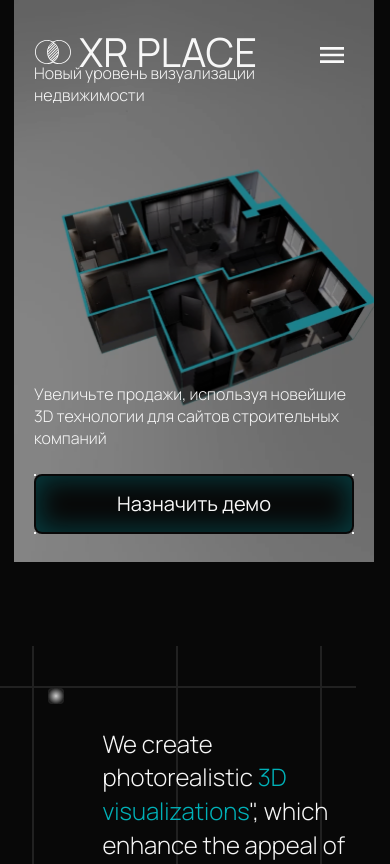
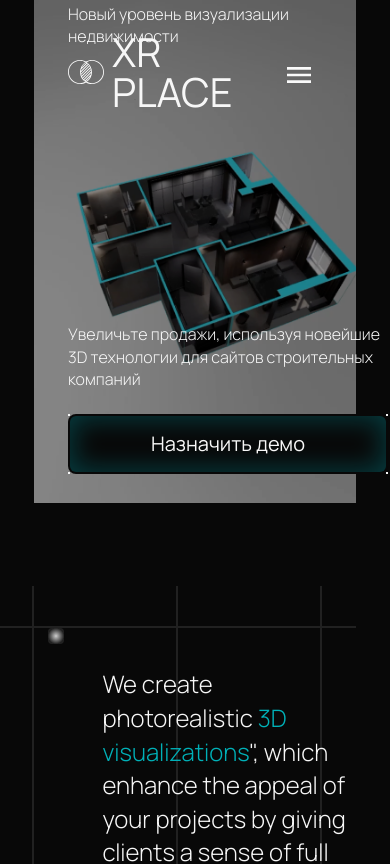
Before and after one commit to dorofeeva-olga74/XR-Place-Visual, a React (Vite) app: page / in a window 390 px wide. Shown: the top 864 px of the page. Built offline with nearby package versions, Linux system fonts and the light colour scheme; no server answers.

Commit message:
SectionIntroHeader

```diff
--- a/src/App.tsx
+++ b/src/App.tsx
@@ -5,11 +5,13 @@ import Metrics from './components/Metrics/Metrics';
 import Team from './components/Team/Team';
 import Projects from './components/Projects/Projects';
 import Intro from './components/Intro/Intro';
+import Header from './components/Header/Header';
 
 function App() {
   return (
     <>
       <Layout>
+        <Header />
         <Intro />
         <Widget />
         <Projects />
--- a/src/components/Header/Header.module.scss
+++ b/src/components/Header/Header.module.scss
@@ -1,31 +1,30 @@
-@import '../../styles/globals';
+@use '../../styles/globals';
 
 .header {
   padding-top: 20px;
   padding-bottom: 20px;
   position: relative;
   margin: 0 auto;
-  max-width: 1440px;
-  background-color: $black-bg;
-  color: $white-txt;
+  width: 100%;
+  background-color: globals.$black-bg;
+  color: globals.$white-txt;
   display: flex;
   justify-content: space-between;
   align-items: center;
 
   @media (width < 1440px) {
-    width: 700px;
     background-color: transparent;
     position: absolute;
     top: 0;
     left: 0;
     right: 0;
     z-index: 2;
+    padding: 0 68px;
   }
 
   @media (width < 768px) {
     padding-top: 32px;
     padding-bottom: 8px;
-    width: 320px;
     background-color: transparent;
     position: absolute;
     top: 0;
@@ -44,10 +43,10 @@
     }
 
     .header-logo-text {
-      @include text-subheader-s;
+      @include globals.text-subheader-s;
 
       @media (width < 1440px) {
-        @include mobile-h1;
+        @include globals.mobile-h1;
       }
     }
   }
--- a/src/components/Header/Header.tsx
+++ b/src/components/Header/Header.tsx
@@ -4,12 +4,11 @@ import LangButton from './LangButton/LangButton';
 import Logo from '../../vendor/images/logo1.svg';
 import { useState } from 'react';
 import PopUp from './PopUp/PopUp';
+import useWindowWidth from '../../utils/hooks/useWindowWidth';
 
-interface HeaderProps {
-  windowWidth: number;
-}
+export default function Header() {
+  const { width } = useWindowWidth();
 
-const Header: React.FC<HeaderProps> = ({ windowWidth }) => {
   const [isMenuOpen, setIsMenuOpen] = useState(false);
 
   const handleMenuOpen = () => {
@@ -23,18 +22,16 @@ const Header: React.FC<HeaderProps> = ({ windowWidth }) => {
           <img className={styles['header-logo-image']} src={Logo} alt="Логотип" />
           <p className={styles['header-logo-text']}>XR PLACE</p>
         </div>
-        {windowWidth >= 1440 ? (
+        {width >= 1440 ? (
           <>
             <Navigation />
-            <LangButton />
+            <LangButton windowWidth={width} />
           </>
         ) : (
-          !isMenuOpen && <LangButton OpenPopup={handleMenuOpen} windowWidth={windowWidth} isMenuOpen={isMenuOpen} />
+          !isMenuOpen && <LangButton OpenPopup={handleMenuOpen} windowWidth={width} isMenuOpen={isMenuOpen} />
         )}
       </header>
-      {isMenuOpen && <PopUp ClosePopUp={handleMenuOpen} windowWidth={windowWidth} isMenuOpen={isMenuOpen} />}
+      {isMenuOpen && <PopUp ClosePopUp={handleMenuOpen} windowWidth={width} isMenuOpen={isMenuOpen} />}
     </>
   );
-};
-
-export default Header;
+}
--- a/src/components/Header/LangButton/LangButton.module.scss
+++ b/src/components/Header/LangButton/LangButton.module.scss
@@ -1,4 +1,4 @@
-@import '../../../styles/globals';
+@use '../../../styles/globals';
 
 .lang-section {
   display: flex;
@@ -12,9 +12,9 @@
   }
 
   .lang-section-link {
-    @include text-text-m;
+    @include globals.text-text-m;
 
-    color: $white-txt;
+    color: globals.$white-txt;
     padding: 4px 0;
     text-decoration: none;
   }
--- a/src/components/Header/LangButton/LangButton.tsx
+++ b/src/components/Header/LangButton/LangButton.tsx
@@ -10,7 +10,7 @@ interface LangButtonProps {
 
 const LangButton: React.FC<LangButtonProps> = ({ OpenPopup, className, isMenuOpen, windowWidth }) => {
   return (
-    <div className={`${styles['lang-section']} ${className}`}>
+    <div className={`${styles['lang-section']} ${className ? className : ''}`}>
       {(isMenuOpen || (windowWidth && windowWidth > 768)) && (
         <>
           <a className={styles['lang-section-link']} href="#">
--- a/src/components/Header/Navigation/Navigation.module.scss
+++ b/src/components/Header/Navigation/Navigation.module.scss
@@ -1,4 +1,4 @@
-@import '../../../styles/globals';
+@use '../../../styles/globals';
 
 .navigation-list {
   display: flex;
@@ -11,10 +11,10 @@
     list-style: none;
 
     .navigation-list-item-link {
-      @include text-text-m;
+      color: globals.$white-txt;
+      text-decoration: none;
 
-      color: $white-txt;
-      text-decoration: none;
+      @include globals.text-text-m;
 
       @media (width < 1044px) {
         text-decoration: underline;
--- a/src/components/Header/Navigation/Navigation.tsx
+++ b/src/components/Header/Navigation/Navigation.tsx
@@ -1,19 +1,22 @@
 import styles from './Navigation.module.scss';
-
-const menuListItem = [
-  { id: 1, name: '3D-виджет', href: '#' },
-  { id: 2, name: 'Преимущества', href: '#' },
-  { id: 3, name: 'Реализованные проекты', href: '#' },
-  { id: 4, name: 'Метрики', href: '#' },
-  { id: 5, name: 'Процесс работы', href: '#' },
-  { id: 6, name: 'О нас', href: '#' },
-];
+import { useTranslation } from 'react-i18next';
 
 interface NavigationProps {
   className?: string;
 }
 
 const Navigation: React.FC<NavigationProps> = ({ className }) => {
+  const { t } = useTranslation();
+
+  const menuListItem = [
+    { id: 1, name: t('components.header.widget'), href: '#' },
+    { id: 2, name: t('components.header.advantages'), href: '#' },
+    { id: 3, name: t('components.header.project'), href: '#' },
+    { id: 4, name: t('components.header.metrics'), href: '#' },
+    { id: 5, name: t('components.header.process'), href: '#' },
+    { id: 6, name: t('components.header.about'), href: '#' },
+  ];
+
   return (
     <nav>
       <ul className={`${styles['navigation-list']} ${className}`}>
--- a/src/components/Header/PopUp/PopUp.module.scss
+++ b/src/components/Header/PopUp/PopUp.module.scss
@@ -1,10 +1,11 @@
-@import '../../../styles/globals';
+@use '../../../styles/globals';
 
 .popup {
   padding-top: 32px;
-  margin-left: -34px;
-  width: 768px;
-  background-color: $black-bg;
+  padding-left: -34px;
+  margin-left: auto;
+  width: auto;
+  background-color: globals.$black-bg;
   position: absolute;
   inset: 0;
   height: 100vh;
@@ -16,8 +17,7 @@
   gap: 40px;
 
   @media (width < 768px) {
-    width: 360px;
-    margin-left: -20px;
+    padding-left: -20px;
   }
 
   .popup-header {
@@ -33,10 +33,10 @@
       gap: 8px;
 
       .popup-logo-text {
-        @include mobile-h1;
+        text-decoration: none;
+        color: globals.$white-txt;
 
-        text-decoration: none;
-        color: $white-txt;
+        @include globals.mobile-h1;
       }
     }
 
@@ -62,11 +62,11 @@
   padding: 0 20px;
 
   .lang-section-link {
-    @include text-text-m;
-
-    color: $white-txt;
+    color: globals.$white-txt;
     padding: 4px 0;
     text-decoration: none;
+
+    @include globals.text-text-m;
   }
 }
 
--- a/src/components/Intro/Intro.module.scss
+++ b/src/components/Intro/Intro.module.scss
@@ -1,52 +1,30 @@
-@import '../../styles/globals';
+@use '../../styles/globals';
 
 .intro {
-  max-width: 1440px;
+  width: 100%;
   position: relative;
   margin: 0 auto;
 
-  @media (width < 1440px) {
-    max-width: 768px;
-  }
-
-  @media (width < 768px) {
-    max-width: 360px;
-  }
-
   .intro-img {
-    max-width: 1440px;
+    width: 100%;
     position: relative;
     margin: 0 auto;
-
-    @media (width = 1440px) {
-      margin-left: -34px;
-    }
-
-    @media (width < 1440px) {
-      max-width: 768px;
-      margin-left: -34px;
-    }
-
-    @media (width < 768px) {
-      max-width: 360px;
-      margin-left: -20px;
-    }
   }
 
   .intro-text {
     display: flex;
     justify-content: space-between;
+    width: 100%;
 
     @media (width < 1440px) {
-      width: 700px;
       background-color: transparent;
       position: absolute;
       bottom: 40px;
       z-index: 2;
+      padding: 0 34px;
     }
 
     @media (width < 768px) {
-      width: 320px;
       flex-direction: column-reverse;
       gap: 276px;
       background-color: transparent;
@@ -74,17 +52,16 @@
 
       .intro-text-leftbox-text {
         padding-right: 66px;
+        color: globals.$white-txt;
 
-        @include text-text-m;
-
-        color: $white-txt;
+        @include globals.text-text-m;
 
         @media (width < 1440px) {
           padding-right: 0;
         }
 
         @media (width < 768px) {
-          @include mobile-m;
+          @include globals.mobile-m;
         }
       }
     }
@@ -106,12 +83,11 @@
 
       .intro-text-rightbox-h1 {
         margin: 0;
-
-        @include desktop-h1;
-
         padding-bottom: 28px;
         padding-top: 20px;
-        color: $white-txt;
+        color: globals.$white-txt;
+
+        @include globals.desktop-h1;
 
         @media (width < 1440px) {
           padding-top: 0;
@@ -124,12 +100,12 @@
       }
 
       .intro-text-rightbox-text {
-        @include text-text-m;
+        color: globals.$white-txt;
 
-        color: $white-txt;
+        @include globals.text-text-m;
 
         @media (width < 768px) {
-          @include mobile-m;
+          @include globals.mobile-m;
         }
       }
     }
--- a/src/components/Intro/Intro.tsx
+++ b/src/components/Intro/Intro.tsx
@@ -1,39 +1,17 @@
-import { useEffect, useState } from 'react';
 import styles from './Intro.module.scss';
 import imgIntroBg1440 from '../../vendor/images/imgIntroBg1440.png';
 import imgIntroBg768 from '../../vendor/images/imgIntroBg768.png';
 import imgIntroBg360 from '../../vendor/images/imgIntroBg360.png';
-import Header from '../Header/Header';
 import IntroButton from '../Ui/IntroButton/IntroButton';
+import useWindowWidth from '../../utils/hooks/useWindowWidth';
 
 export default function Intro() {
-  const [windowWidth, setWindowWidth] = useState(() => {
-    if (window.innerWidth >= 1440) {
-      return 1440;
-    } else if (window.innerWidth >= 768) {
-      return 768;
-    } else {
-      return 360;
-    }
-  });
-
-  useEffect(() => {
-    const handleResize = () => {
-      setWindowWidth(window.innerWidth);
-    };
-    window.addEventListener('resize', handleResize);
-
-    return () => {
-      window.removeEventListener('resize', handleResize);
-    };
-  }, [windowWidth]);
+  const { width } = useWindowWidth();
 
   return (
     <section className={styles['intro']}>
-      <Header windowWidth={windowWidth} />
-
       {/* это для iframe */}
-      <img className={styles['intro-img']} src={windowWidth >= 1440 ? imgIntroBg1440 : windowWidth >= 768 ? imgIntroBg768 : imgIntroBg360} />
+      <img className={styles['intro-img']} src={width >= 1440 ? imgIntroBg1440 : width >= 768 ? imgIntroBg768 : imgIntroBg360} />
 
       <div className={styles['intro-text']}>
         <div className={styles['intro-text-leftbox']}>
@@ -41,7 +19,7 @@ export default function Intro() {
           <IntroButton children={'Назначить демо'} />
         </div>
         <div className={styles['intro-text-rightbox']}>
-          {windowWidth >= 768 && <h1 className={styles['intro-text-rightbox-h1']}>XR PLACE</h1>}
+          {width >= 768 && <h1 className={styles['intro-text-rightbox-h1']}>XR PLACE</h1>}
           <p className={styles['intro-text-rightbox-text']}>Новый уровень визуализации недвижимости</p>
         </div>
       </div>
--- a/src/i18n.ts
+++ b/src/i18n.ts
@@ -16,7 +16,12 @@ i18n
         translation: {
           components: {
             header: {
+              widget: '3D-виджет',
               advantages: 'Преимущества',
+              project: 'Реализованные проекты',
+              metrics: 'Метрики',
+              process: 'Процесс работы',
+              about: 'О нас',
             },
             widget: {
               featuresWidgetSection: {
```
